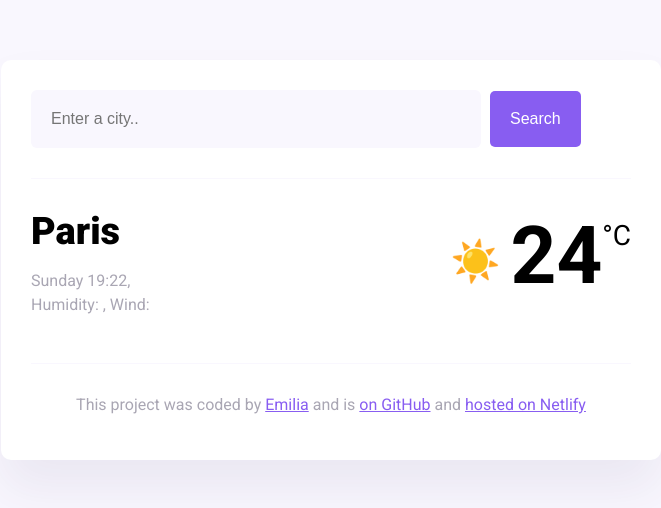
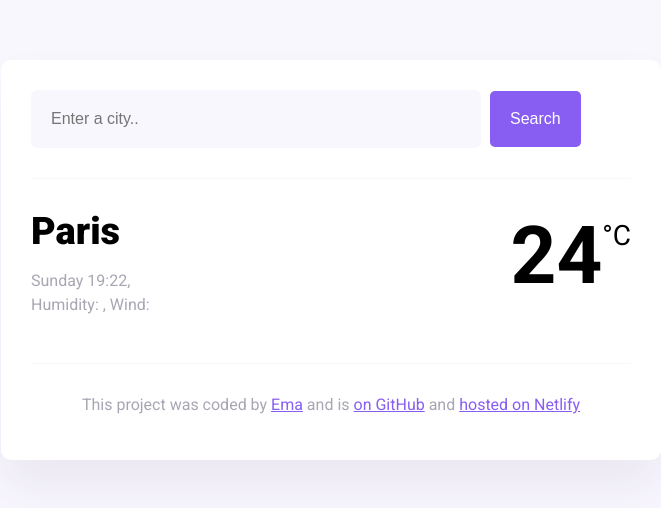
Before and after one commit to unicornicoema/weather-app, a website built with Parcel: page index.html in a window 1280 px wide. Shown: the whole page, without its empty margins (309-970 px from the left). Built offline with nearby package versions, Linux system fonts and the light colour scheme.

Commit message:
Weather Search Homework Week 7

```diff
--- a/index.html
+++ b/index.html
@@ -39,8 +39,8 @@
 </p>
           </div>
           <div class="current-temperature">
-            <span class="current-temperature-icon">☀️</span
-            ><span class="current-temperature-value" id="current-temperature"
+            <img class="current-temperature-icon" id="current-icon" src="" alt="" />
+            <span class="current-temperature-value" id="current-temperature"
               >24</span
             ><span class="current-temperature-unit">°C</span>
           </div>
@@ -49,7 +49,7 @@
       <footer>
         <p>
           This project was coded by
-          <a href="https://github.com/unicornicoema" target="_blank">Emilia</a> and is
+          <a href="https://github.com/unicornicoema" target="_blank">Ema</a> and is
           <a href="https://github.com/unicornicoema/weather-app" target="_blank"> on GitHub</a> and
           <a href="https://inquisitive-lily-8ff83f.netlify.app/" target="_blank">hosted on Netlify</a>
         </p>
```
